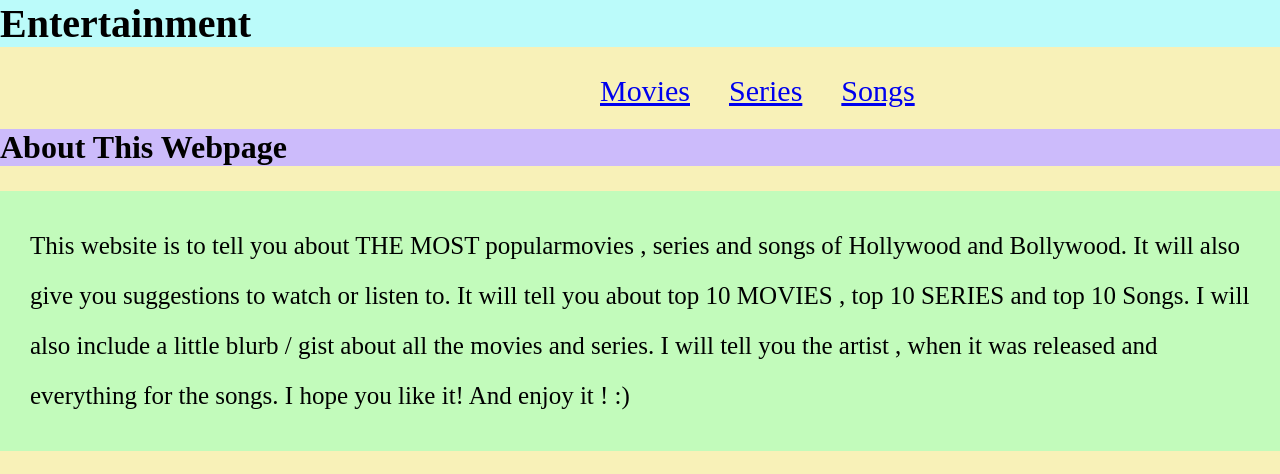
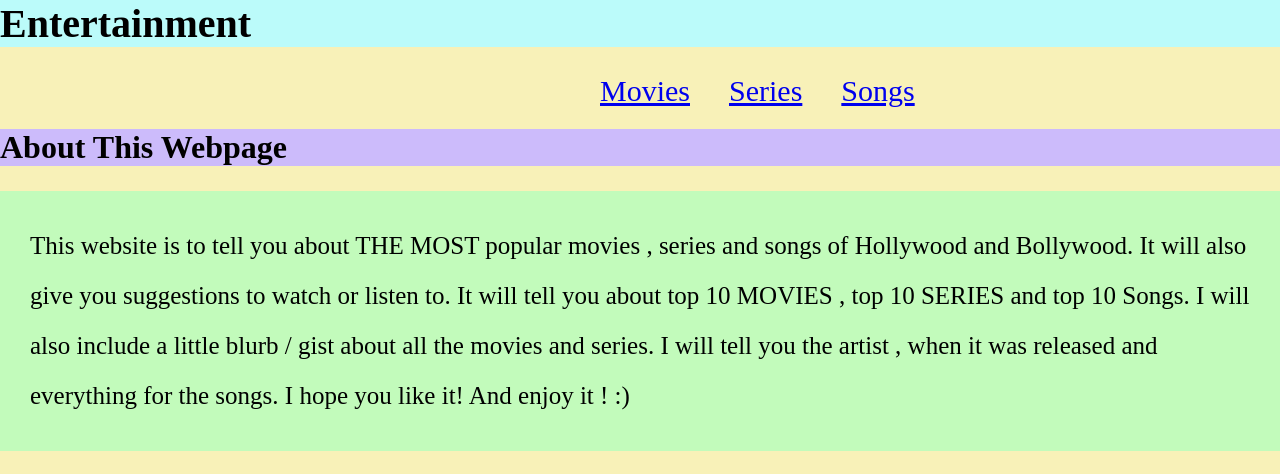
Before and after one commit to entertainmentchannel/Entertainment.github.io, a plain HTML site: page index.html in a window 1280 px wide. Shown: the top 474 px of the page. Drawn offline with Linux system fonts and the light colour scheme; grey boxes are pictures that could not be loaded.

Commit message:
Update index.html

```diff
--- a/index.html
+++ b/index.html
@@ -14,7 +14,7 @@
 
 
 
-<p style="background-color:#C2FBBB; font-family: Marker felt; font-size: 25; padding: 30; line-height: 2;">This website is to tell you about THE MOST popularmovies , series  and songs of Hollywood and Bollywood. It will also give you suggestions to watch or listen to. It will tell you about top 10 MOVIES , top 10 SERIES and top 10 Songs. I will also include a little blurb / gist about all the movies and series. I will tell you the artist , when it was released and everything for the songs. I hope you like it! And enjoy it ! :)</p>
+<p style="background-color:#C2FBBB; font-family: Marker felt; font-size: 25; padding: 30; line-height: 2;">This website is to tell you about THE MOST popular movies , series  and songs of Hollywood and Bollywood. It will also give you suggestions to watch or listen to. It will tell you about top 10 MOVIES , top 10 SERIES and top 10 Songs. I will also include a little blurb / gist about all the movies and series. I will tell you the artist , when it was released and everything for the songs. I hope you like it! And enjoy it ! :)</p>
 
 
 <center>
```
